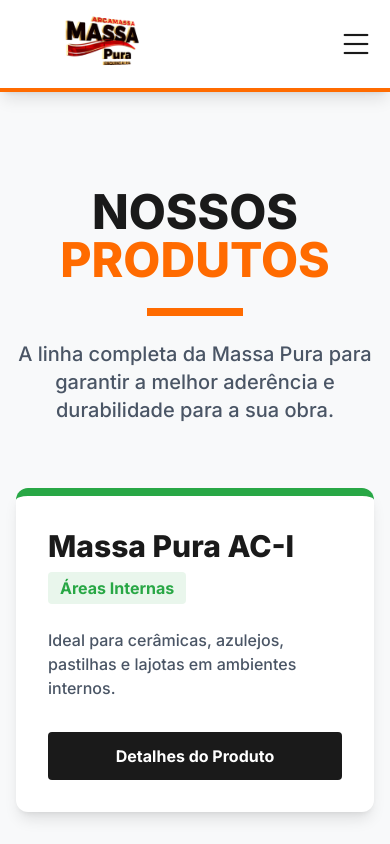
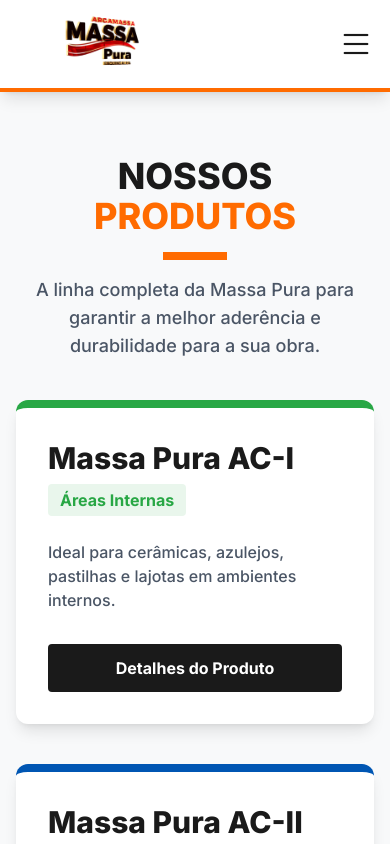
Before and after one commit to joabedev123-alt/massa-pura-institucional, a React (Vite) app: page /produtos in a window 390 px wide. Shown: the top 844 px of the page. Built offline with nearby package versions, Linux system fonts and the light colour scheme.

Commit message:
Otimiza paginas secundárias (Produtos, Contato, Aplicações, Como Usar e FAQ) para dispositivos mobile

```diff
--- a/src/pages/Aplicacoes.tsx
+++ b/src/pages/Aplicacoes.tsx
@@ -1,11 +1,11 @@
 export default function Aplicacoes() {
   return (
-    <div className="py-24 bg-white min-h-screen">
+    <div className="py-16 md:py-24 bg-white min-h-screen">
       <div className="container mx-auto px-4 lg:px-8">
-        <div className="text-center mb-16">
-          <h1 className="text-5xl font-black text-brand-black mb-6 uppercase">Aplicações e <span className="text-brand-orange">Portfólio</span></h1>
-          <div className="w-24 h-2 bg-brand-orange mx-auto mb-6"></div>
-          <p className="text-xl text-gray-600 font-medium max-w-2xl mx-auto">
+        <div className="text-center mb-10 md:mb-16">
+          <h1 className="text-4xl md:text-5xl font-black text-brand-black mb-4 md:mb-6 uppercase">Aplicações e <span className="text-brand-orange">Portfólio</span></h1>
+          <div className="w-16 md:w-24 h-2 bg-brand-orange mx-auto mb-4 md:mb-6"></div>
+          <p className="text-lg md:text-xl text-gray-600 font-medium max-w-2xl mx-auto">
             Veja as infinitas possibilidades e os excelentes resultados da aplicação dos nossos produtos.
           </p>
         </div>
--- a/src/pages/ComoUsar.tsx
+++ b/src/pages/ComoUsar.tsx
@@ -10,10 +10,10 @@
   ];
 
   return (
-    <div className="py-24 bg-brand-light min-h-screen">
+    <div className="py-16 md:py-24 bg-brand-light min-h-screen">
       <div className="container mx-auto px-4 lg:px-8 max-w-4xl">
-        <h1 className="text-5xl font-black text-brand-black mb-6 uppercase">Como <span className="text-brand-orange">Usar</span></h1>
-        <div className="w-24 h-2 bg-brand-orange mb-12"></div>
+        <h1 className="text-4xl md:text-5xl font-black text-brand-black mb-4 md:mb-6 uppercase">Como <span className="text-brand-orange">Usar</span></h1>
+        <div className="w-16 md:w-24 h-2 bg-brand-orange mb-10 md:mb-12"></div>
 
         <div className="space-y-6">
           {steps.map((step, index) => (
--- a/src/pages/Contato.tsx
+++ b/src/pages/Contato.tsx
@@ -1,9 +1,9 @@
 export default function Contato() {
   return (
-    <div className="py-24 bg-brand-light min-h-screen">
+    <div className="py-16 md:py-24 bg-brand-light min-h-screen">
       <div className="container mx-auto px-4 lg:px-8 max-w-5xl">
-        <h1 className="text-5xl font-black text-brand-black mb-6 uppercase text-center">Fale <span className="text-brand-orange">Conosco</span></h1>
-        <div className="w-24 h-2 bg-brand-orange mx-auto mb-16"></div>
+        <h1 className="text-4xl md:text-5xl font-black text-brand-black mb-4 md:mb-6 uppercase text-center">Fale <span className="text-brand-orange">Conosco</span></h1>
+        <div className="w-16 md:w-24 h-2 bg-brand-orange mx-auto mb-10 md:mb-16"></div>
 
         <div className="grid md:grid-cols-2 gap-12">
           <div className="bg-white p-8 rounded-xl shadow-lg border-t-8 border-brand-orange">
--- a/src/pages/FAQ.tsx
+++ b/src/pages/FAQ.tsx
@@ -31,10 +31,10 @@
   ];
 
   return (
-    <div className="py-24 bg-white min-h-screen">
+    <div className="py-16 md:py-24 bg-white min-h-screen">
       <div className="container mx-auto px-4 lg:px-8 max-w-3xl">
-        <h1 className="text-5xl font-black text-brand-black mb-6 uppercase text-center">Dúvidas <span className="text-brand-orange">Frequentes</span></h1>
-        <div className="w-24 h-2 bg-brand-orange mx-auto mb-16"></div>
+        <h1 className="text-4xl md:text-5xl font-black text-brand-black mb-4 md:mb-6 uppercase text-center">Dúvidas <span className="text-brand-orange">Frequentes</span></h1>
+        <div className="w-16 md:w-24 h-2 bg-brand-orange mx-auto mb-10 md:mb-16"></div>
 
         <div className="space-y-4">
           {faqs.map((faq, index) => (
--- a/src/pages/Produtos.tsx
+++ b/src/pages/Produtos.tsx
@@ -2,12 +2,12 @@
 
 export default function Produtos() {
   return (
-    <div className="py-24 bg-brand-light min-h-screen">
+    <div className="py-16 md:py-24 bg-brand-light min-h-screen">
       <div className="container mx-auto px-4 lg:px-8">
-        <div className="text-center mb-16">
-          <h1 className="text-5xl font-black text-brand-black mb-6 uppercase">Nossos <span className="text-brand-orange">Produtos</span></h1>
-          <div className="w-24 h-2 bg-brand-orange mx-auto mb-6"></div>
-          <p className="text-xl text-gray-600 font-medium max-w-2xl mx-auto">
+        <div className="text-center mb-10 md:mb-16">
+          <h1 className="text-4xl md:text-5xl font-black text-brand-black mb-4 md:mb-6 uppercase">Nossos <span className="text-brand-orange">Produtos</span></h1>
+          <div className="w-16 md:w-24 h-2 bg-brand-orange mx-auto mb-4 md:mb-6"></div>
+          <p className="text-lg md:text-xl text-gray-600 font-medium max-w-2xl mx-auto">
             A linha completa da Massa Pura para garantir a melhor aderência e durabilidade para a sua obra.
           </p>
         </div>
```
